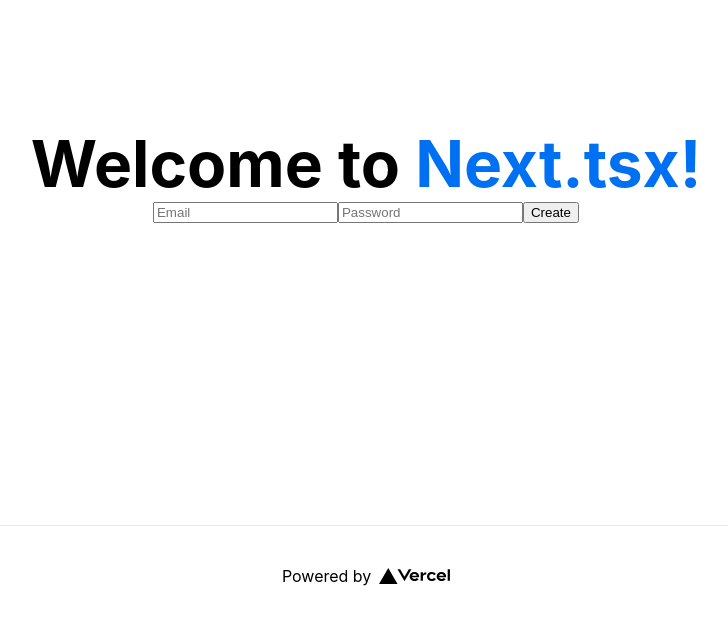
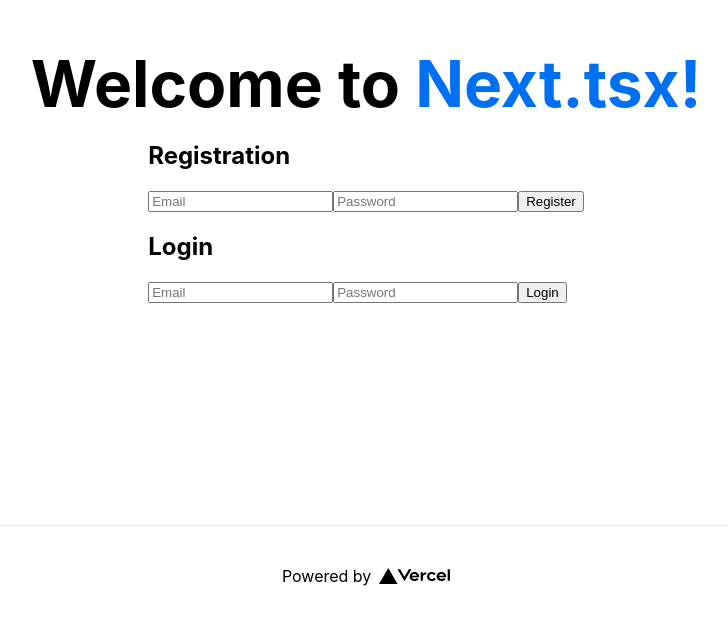
Before and after one commit to dmitry-honcharuk/auth, a Next.js app: page / in a window 1280 px wide. Shown: the part 175-800 px from the top of the page, without its empty margins (274-1002 px from the left). Built offline with nearby package versions, Linux system fonts and the light colour scheme.

Commit message:
login FE

```diff
--- a/core/use-cases/login.ts
+++ b/core/use-cases/login.ts
@@ -28,6 +28,7 @@
       return new WrongPasswordError();
     }
 
+    // @TODO Type is not erroring on public / full user
     return user;
   };
 }
--- /dev/null
+++ b/src/pages/api/login.ts
@@ -0,0 +1,27 @@
+import { NextApiRequest, NextApiResponse } from 'next';
+import { CoreError } from '../../../core/errors/CoreError';
+import { buildLoginUseCase } from '../../../core/use-cases/login';
+import { passwordManager } from '../../dependencies/passwordManager';
+import { userRepository } from '../../dependencies/repositories';
+
+export default async function (req: NextApiRequest, res: NextApiResponse) {
+  const { body, method } = req;
+
+  if (method !== 'POST') {
+    res.setHeader('Allow', ['POST']);
+    res.status(405).end(`Method ${method} Not Allowed`);
+    return;
+  }
+
+  const response = await buildLoginUseCase({
+    userRepository,
+    passwordManager,
+  })(body);
+
+  if (response instanceof CoreError) {
+    res.status(400).json({ message: response.message });
+    return;
+  }
+
+  res.status(200).json({ user: response });
+}
--- a/src/pages/index.tsx
+++ b/src/pages/index.tsx
@@ -1,12 +1,52 @@
 import Head from 'next/head';
-import { useState } from 'react';
+import { useReducer, useState } from 'react';
 import styles from '../styles/Home.module.css';
+
+const initialAuthState = {
+  loginEmail: '',
+  loginPassword: '',
+  registrationEmail: '',
+  registrationPassword: '',
+};
+
+enum ActionType {
+  LoginEmailUpdate = 'login-email-update',
+  LoginPasswordUpdate = 'login-password-update',
+  RegistrationEmailUpdate = 'registration-email-update',
+  RegistrationPasswordUpdate = 'registration-password-update',
+}
+
+type Action =
+  | { type: ActionType.LoginEmailUpdate; payload: string }
+  | { type: ActionType.LoginPasswordUpdate; payload: string }
+  | { type: ActionType.RegistrationEmailUpdate; payload: string }
+  | { type: ActionType.RegistrationPasswordUpdate; payload: string };
+
+type AuthState = typeof initialAuthState;
+
+const authReducer = (state: AuthState, action: Action): AuthState => {
+  if (action.type === ActionType.LoginEmailUpdate) {
+    return { ...state, loginEmail: action.payload };
+  }
+
+  if (action.type === ActionType.LoginPasswordUpdate) {
+    return { ...state, loginPassword: action.payload };
+  }
+  if (action.type === ActionType.RegistrationEmailUpdate) {
+    return { ...state, registrationEmail: action.payload };
+  }
+
+  if (action.type === ActionType.RegistrationPasswordUpdate) {
+    return { ...state, registrationPassword: action.payload };
+  }
+
+  throw new Error();
+};
 
 export default function Home() {
   const [userId, setUserId] = useState('');
   const [error, setError] = useState('');
-  const [email, setEmail] = useState('');
-  const [password, setPassword] = useState('');
+  const [state, dispatch] = useReducer(authReducer, initialAuthState);
 
   const createUser = () =>
     fetch('/api/register', {
@@ -15,8 +55,8 @@
         'Content-Type': 'application/json',
       },
       body: JSON.stringify({
-        email,
-        password,
+        email: state.registrationEmail,
+        password: state.registrationPassword,
       }),
     })
       .then((r) => {
@@ -34,8 +74,39 @@
         setError('');
       })
       .catch(async (r) => {
-        console.log('NOOO');
+        if (r.status < 500) {
+          const { message } = await r.json();
+          setError(message);
+          setUserId('');
+        }
+      });
 
+  const login = () =>
+    fetch('/api/login', {
+      method: 'POST',
+      headers: {
+        'Content-Type': 'application/json',
+      },
+      body: JSON.stringify({
+        email: state.loginEmail,
+        password: state.loginPassword,
+      }),
+    })
+      .then((r) => {
+        console.log(r);
+
+        if (!r.ok) {
+          throw r;
+        }
+
+        return r;
+      })
+      .then((r) => r.json())
+      .then((r) => {
+        setUserId(r.user.id);
+        setError('');
+      })
+      .catch(async (r) => {
         if (r.status < 500) {
           const { message } = await r.json();
           setError(message);
@@ -56,23 +127,62 @@
         </h1>
 
         <div>
+          <h2>Registration</h2>
           <input
             type='text'
             name='email'
-            id='email'
+            id='regsitration-email'
             placeholder='Email'
-            value={email}
-            onChange={({ target }) => setEmail(target.value)}
+            value={state.registrationEmail}
+            onChange={({ target }) =>
+              dispatch({
+                type: ActionType.RegistrationEmailUpdate,
+                payload: target.value,
+              })
+            }
           />
           <input
             type='text'
             name='password'
-            id='password'
+            id='regsitration-password'
             placeholder='Password'
-            value={password}
-            onChange={({ target }) => setPassword(target.value)}
+            value={state.registrationPassword}
+            onChange={({ target }) =>
+              dispatch({
+                type: ActionType.RegistrationPasswordUpdate,
+                payload: target.value,
+              })
+            }
           />
-          <button onClick={createUser}>Create</button>
+          <button onClick={createUser}>Register</button>
+          <h2>Login</h2>
+          <input
+            type='text'
+            name='email'
+            id='login-email'
+            placeholder='Email'
+            value={state.loginEmail}
+            onChange={({ target }) =>
+              dispatch({
+                type: ActionType.LoginEmailUpdate,
+                payload: target.value,
+              })
+            }
+          />
+          <input
+            type='text'
+            name='password'
+            id='login-password'
+            placeholder='Password'
+            value={state.loginPassword}
+            onChange={({ target }) =>
+              dispatch({
+                type: ActionType.LoginPasswordUpdate,
+                payload: target.value,
+              })
+            }
+          />
+          <button onClick={login}>Login</button>
         </div>
         {userId && <div>User id: {userId}</div>}
         {error && <div>Error: {error}</div>}
```
Also changed, not shown: core/entities/user.ts (+4 -5 lines).
